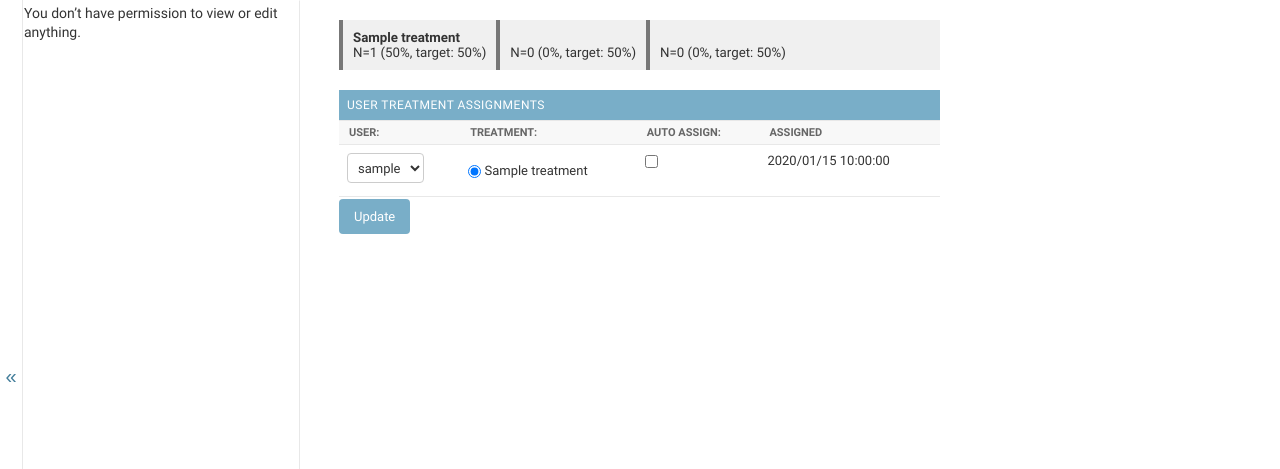
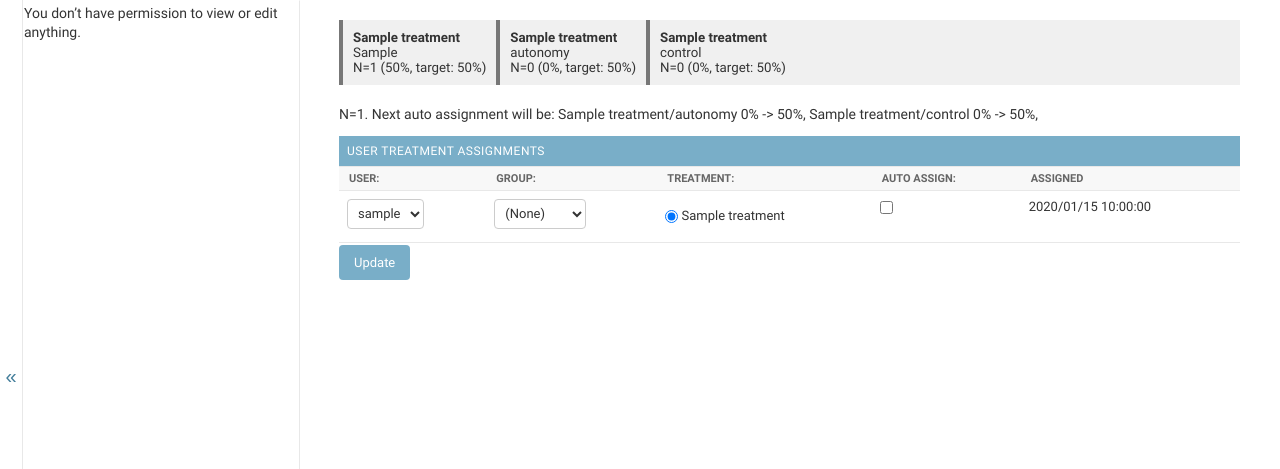
Before and after one commit to graup/thesis-experiment, a Django app: page /admin/treatment-assignments in a window 1280 px wide. Shown: the part 48-517 px from the top of the page. Run offline with Django 3.2, Linux system fonts and the light colour scheme; a user stored in the database is signed in; tables that the repository leaves empty hold one stand-in row (values such as "Sample post"); parts of the project's set-up code (start-up, migrations or seed data) failed here and were passed over.

Commit message:
fix assignment admin dashboard

```diff
--- a/thesis-experiment/backend/experiment/admin.py
+++ b/thesis-experiment/backend/experiment/admin.py
@@ -8,5 +8,5 @@ admin.site.register(Treatment, TreatmentAdmin)
 
 class AssignmentAdmin(admin.ModelAdmin):
     model = Assignment
-    list_display = ('user', 'treatment', 'assigned_date',)
+    list_display = ('user', 'group', 'treatment', 'assigned_date',)
 admin.site.register(Assignment, AssignmentAdmin)
--- a/thesis-experiment/backend/experiment/templates/experiment/AssignmentUpdateView.html
+++ b/thesis-experiment/backend/experiment/templates/experiment/AssignmentUpdateView.html
@@ -4,17 +4,17 @@
 
 {% block extrastyle %}{{ block.super }}<link rel="stylesheet" type="text/css" href="{% static "admin/css/dashboard.css" %}">{% endblock %}
 
-{% block coltype %}colMS{% endblock %}
 
 {% block breadcrumbs %}{% endblock %}
 
 {% block content %}
+
 <div id="content-main">
-
   <div class="assignment-stats">
       {% for t in stats %}
       <div class="assignment" style="flex: {% widthratio t.display_ratio 1 100  %}">
         <strong>{{t.label}}</strong><br>
+        {{t.assignment__group}}<br>
         N={{t.count}}
         ({% widthratio t.ratio 1 100 %}%, target: {% widthratio t.target_assignment_ratio 1 100 %}%)
       </div>
@@ -22,6 +22,14 @@
       </div>
       {% endfor %}
     </div>
+<p>
+  N={{total_n}}.
+  Next auto assignment will be:
+    {% for t in next_assignments %}
+      {{t.name}}/{{t.assignment__group}}
+      {% widthratio t.ratio 1 100 %}% -> {% widthratio t.new_ratio 1 100 %}%,
+    {% endfor %}
+</p>
 
 <form method="post">{% csrf_token %}
 <div class="inline-group">
--- a/thesis-experiment/backend/experiment/treatments.py
+++ b/thesis-experiment/backend/experiment/treatments.py
@@ -29,7 +29,8 @@ def assignment_stats():
         'assignment__group': s[1],
         'count': 0,
         'id': treatments_by_name[s[0]]['id'],
-        'target_assignment_ratio': treatments_by_name[s[0]]['target_assignment_ratio']
+        'target_assignment_ratio': treatments_by_name[s[0]]['target_assignment_ratio'],
+        'label': treatments_by_name[s[0]]['label']
     } for s in missing_splits]
 
     # Compute ratio distances
@@ -43,7 +44,16 @@ def assignment_stats():
             c.update(new_ratio=(1+c['count'])/total_assignments)  # ratio after updating
         c.update(ratio_distance=c['target_assignment_ratio']-c['new_ratio'])  # difference after updating
         c.update(display_ratio=c['ratio']-abs(min(0, c['ratio_distance'])))
-    return counts
+    return sorted(counts, key=itemgetter('assignment__group', 'name'))
+
+def get_auto_treatment(group=None):
+    # Get treatment that this user would be auto-assigned to
+    stats = assignment_stats()
+    if group:
+        stats = filter(lambda item: item['assignment__group'] == group or item['assignment__group'] is None, stats)
+    else:
+        stats = filter(lambda item: item['assignment__group'] is not None, stats)
+    return max(stats, key=itemgetter('ratio_distance'))
 
 def auto_assign_user(user):
     """Assign user to a treatment, satisfying the treatment assignment target ratios for (treatment, group)"""
@@ -52,12 +62,9 @@ def auto_assign_user(user):
         group = result.calculated_group
     except IndexError:
         group = None
-    # Select treatment given group with highest ratio distance
-    stats = assignment_stats()
-    if group:
-        stats = filter(lambda item: item['assignment__group'] == group or item['assignment__group'] is None, stats)
-    treatment = max(stats, key=itemgetter('ratio_distance'))
-    # Create new assignment
+    treatment = get_auto_treatment(group)
+    if not group:
+        group = treatment['assignment__group']
     assignment = Assignment(treatment_id=treatment['id'], user=user, group=group)
     assignment.save()
     return assignment
--- a/thesis-experiment/backend/experiment/views.py
+++ b/thesis-experiment/backend/experiment/views.py
@@ -3,7 +3,7 @@ from django.urls import reverse
 from django import forms
 from django.http import HttpResponseRedirect
 from .models import Assignment, Treatment
-from .treatments import get_default_treatment, auto_assign_user, assignment_stats
+from .treatments import get_default_treatment, auto_assign_user, assignment_stats, get_auto_treatment
 from django.contrib.auth.models import User
 from django.db.models import Max
 from django.contrib import admin
@@ -11,10 +11,11 @@ from django.contrib import admin
 class AssignmentForm(forms.ModelForm):
     treatment = forms.ModelChoiceField(queryset=Treatment.objects, widget=forms.RadioSelect, required=False)
     auto_assign = forms.BooleanField(required=False)
+    group = forms.ChoiceField(choices=[(None, '(None)')]+[(g, g) for g in Assignment.GROUPS])
 
     class Meta:
         model = Assignment
-        fields = ['user', 'treatment',]
+        fields = ['user', 'group', 'treatment', 'auto_assign']
 
 class AssignmentUpdateView(TemplateView):
     model = Assignment
@@ -43,7 +44,12 @@ class AssignmentUpdateView(TemplateView):
         # Add Django Admin context
         context.update(admin.site.each_context(self.request))
         # Add stats
-        context.update(stats=assignment_stats())
+        stats = assignment_stats()
+        context.update(
+            stats=stats,
+            next_assignments=[get_auto_treatment(g) for g in Assignment.GROUPS],
+            total_n=sum([t['count'] for t in stats])
+        )
         return context
 
     def post(self, form):
@@ -51,7 +57,7 @@ class AssignmentUpdateView(TemplateView):
         formset = context['formset']
         if formset.is_valid():
             for form in formset:
-                if form.cleaned_data['auto_assign']:
+                if form.cleaned_data.get('auto_assign', False):
                     auto_assign_user(form.cleaned_data['user'])
                 else:
                     form.save()
--- a/thesis-experiment/webapp/src/components/elements/Comment.vue
+++ b/thesis-experiment/webapp/src/components/elements/Comment.vue
@@ -30,7 +30,6 @@ export default {
     font-size: .8em;
     color: #888;
     margin: 0 0 0 1.25rem;
-    text-transform: uppercase;
     font-weight: 500;
   }
   .content {
```
Lines whose indentation alone changed are shown as unchanged.
